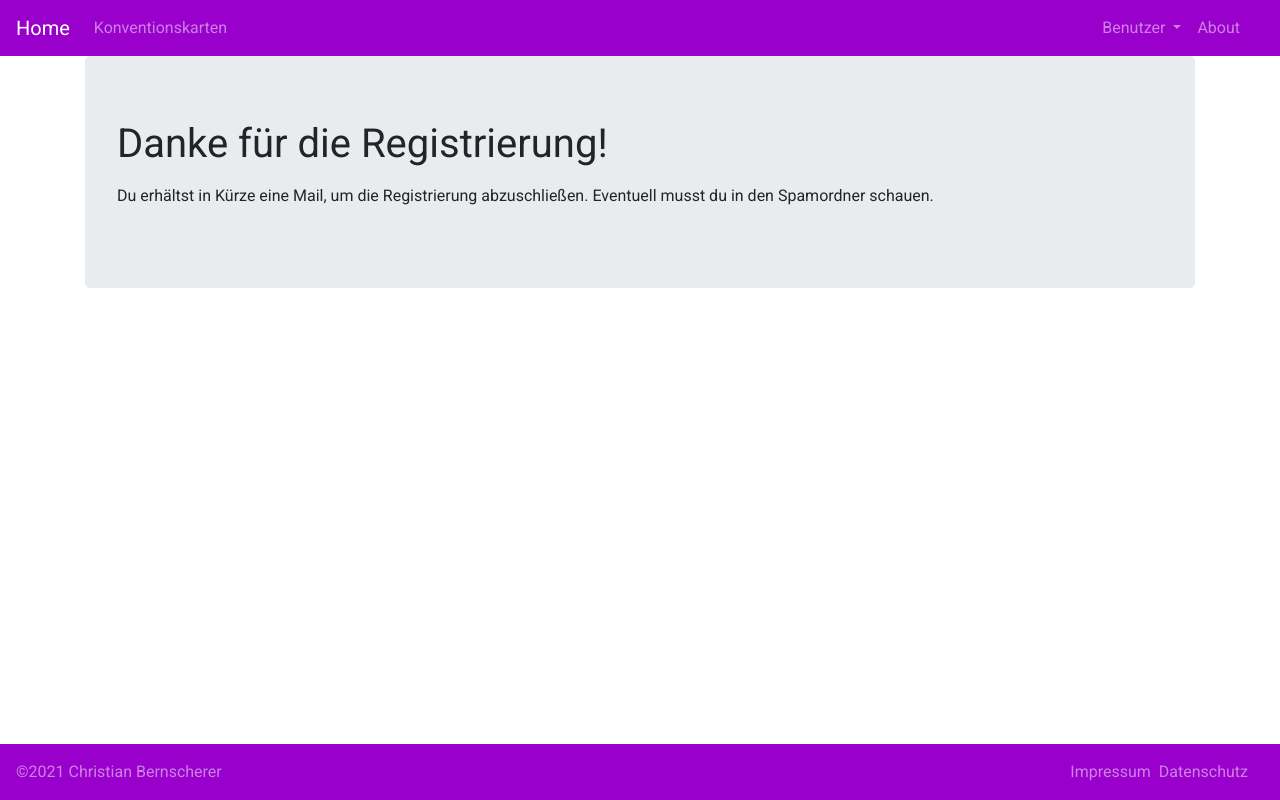
After one commit to cbernscherer/OnlineBridgeUtils, a Flask app: page /user/reg_complete in a window 1280 px wide. The commit adds this page. Run offline with Flask 2, Linux system fonts and the light colour scheme; some libraries are stand-ins or nearby versions.

Commit message:
registration, login, logout working before mail integration

```diff
--- a/OnlineBridge/config.py
+++ b/OnlineBridge/config.py
@@ -24,6 +24,8 @@ class ConfigAuth:
     USER_SEND_USERNAME_CHANGED_EMAIL = False
     USER_SHOW_EMAIL_DOES_NOT_EXIST = True
 
+    USER_AFTER_REGISTER_ENDPOINT = 'core.reg_complete'
+
 
 class ConfigApp(ConfigMail, ConfigAuth):
 
--- /dev/null
+++ b/OnlineBridge/core/templates/core/reg_compl.html
@@ -0,0 +1,11 @@
+{% extends 'base.html' %}
+
+{% block content %}
+  <div class="jumbotron">
+      <h1>Danke für die Registrierung!</h1>
+      <p class="mt-3">
+        Du erhältst in Kürze eine Mail, um die Registrierung abzuschließen. Eventuell musst du in den Spamordner schauen.
+      </p>
+  </div>
+
+{% endblock %}
--- a/OnlineBridge/core/views.py
+++ b/OnlineBridge/core/views.py
@@ -23,3 +23,7 @@ def impressum():
 @core.route('/data_protection')
 def data_protection():
     return render_template('ds.html')
+
+@core.route('/user/reg_complete')
+def reg_complete():
+    return render_template('reg_compl.html')
--- a/OnlineBridge/templates/base.html
+++ b/OnlineBridge/templates/base.html
@@ -49,7 +49,14 @@
 
     <ul class="navbar-nav mr-3">
       <li class="nav-item dropdown">
-        <a class="nav-link dropdown-toggle" data-toggle="dropdown" href="#" role="button" aria-haspopup="true" aria-expanded="false">Benutzer</a>
+        <a class="nav-link dropdown-toggle" data-toggle="dropdown" href="#" role="button" aria-haspopup="true"
+           aria-expanded="false">
+          {% if current_user.is_authenticated %}
+            {{ current_user.first_name }}
+          {% else %}
+            Benutzer
+          {% endif %}
+        </a>
         <div class="dropdown-menu">
           <a class="dropdown-item" href="/user/sign-in">Anmelden</a>
           <a class="dropdown-item" href="/user/register">Registrieren</a>
```
Also changed, not shown: OnlineBridge/core/templates/core/reg_complete.html (added, +10 -0 lines).
